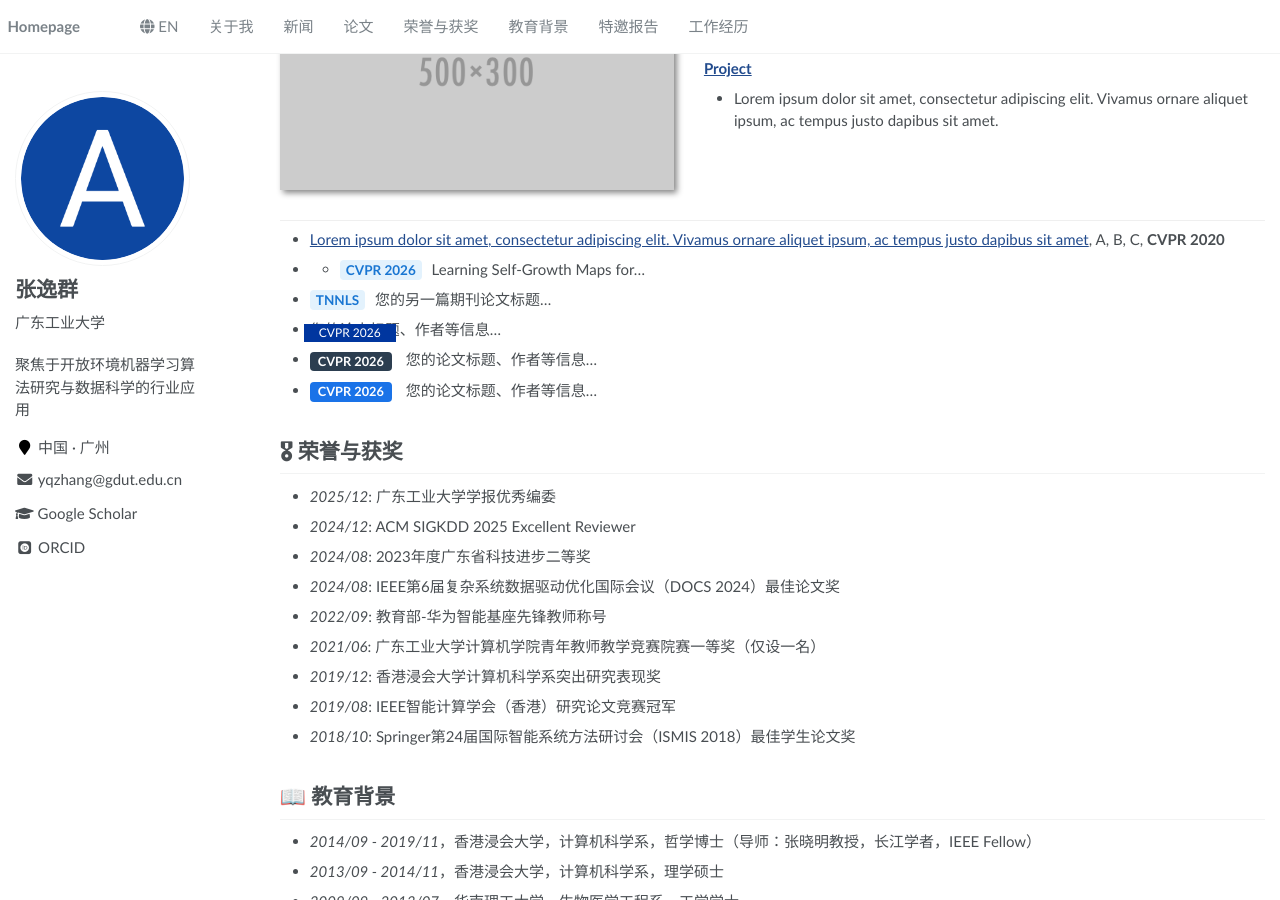
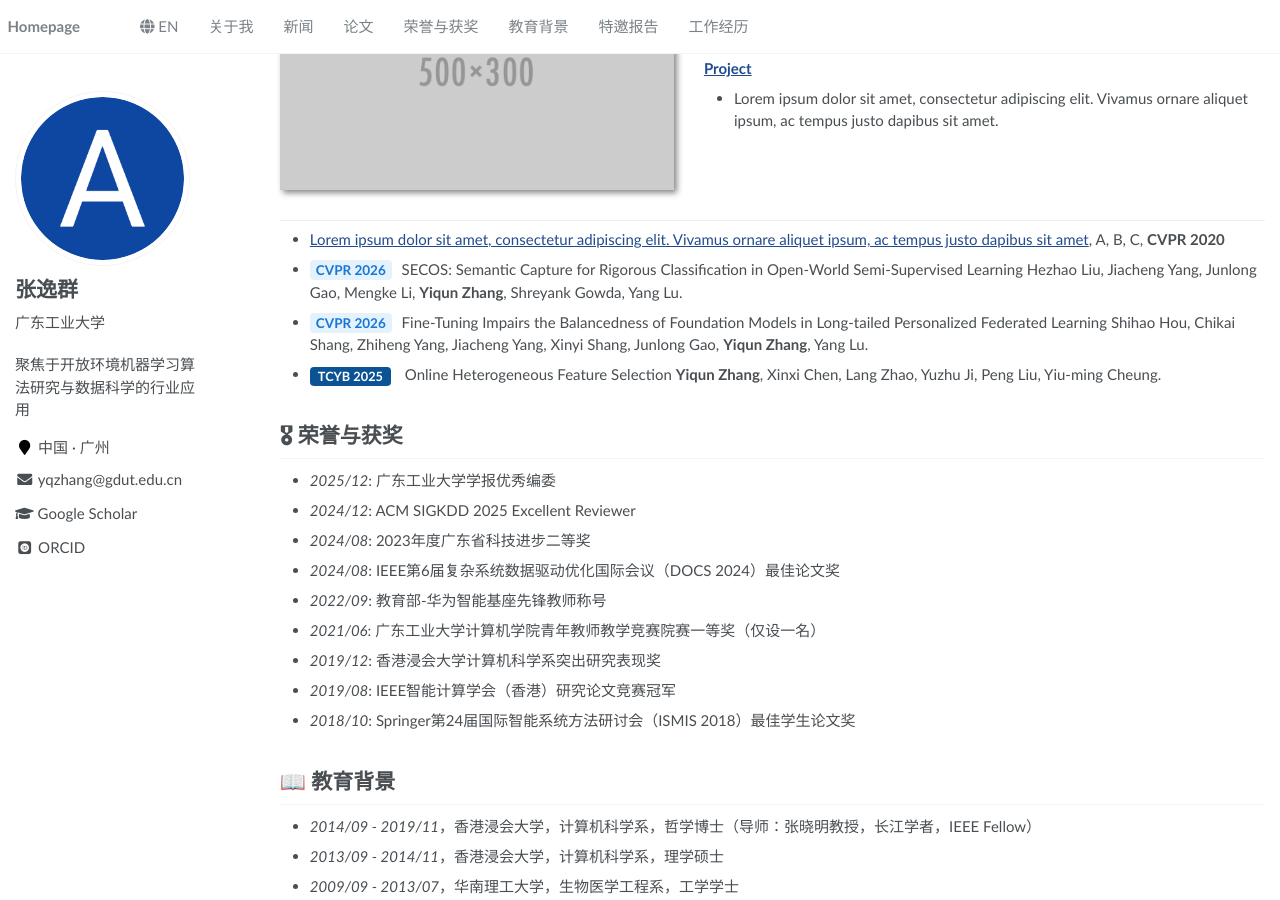
Before and after one commit to yqzhang-Zz/zh, a Jekyll site: the page built from _pages/about.md, in a window 1280 px wide and 900 px high, scrolled down 679 px. Built offline with Jekyll 4.4.1, drawn with Linux system fonts in a browser that asks for light colours; some web fonts are replaced.

Commit message:
Update about.md

```diff
--- a/_pages/about.md
+++ b/_pages/about.md
@@ -56,11 +56,18 @@ redirect_from:
 </div>
 
 - [Lorem ipsum dolor sit amet, consectetur adipiscing elit. Vivamus ornare aliquet ipsum, ac tempus justo dapibus sit amet](https://github.com), A, B, C, **CVPR 2020**
-- - <span style="background-color: #e3f2fd; color: #1976d2; padding: 2px 6px; border-radius: 4px; font-weight: bold; font-size: 0.9em; margin-right: 6px;">CVPR 2026</span> Learning Self-Growth Maps for...
-- <span style="background-color: #e3f2fd; color: #1976d2; padding: 2px 6px; border-radius: 4px; font-weight: bold; font-size: 0.9em; margin-right: 6px;">TNNLS</span> 您的另一篇期刊论文标题...
-- <span class="badge">CVPR 2026</span> 您的论文标题、作者等信息...
-- <span style="display: inline-block; background-color: #2c3e50; color: #ffffff; padding: 2px 8px; border-radius: 4px; font-weight: bold; font-size: 0.85em; margin-right: 10px; vertical-align: middle; line-height: 1.2;">CVPR 2026</span> 您的论文标题、作者等信息...
-- <span style="display: inline-block; background-color: #1a73e8; color: #ffffff; padding: 2px 8px; border-radius: 4px; font-weight: bold; font-size: 0.85em; margin-right: 10px; vertical-align: middle; line-height: 1.2;">CVPR 2026</span> 您的论文标题、作者等信息...
+- <span style="background-color: #e3f2fd; color: #1976d2; padding: 2px 6px; border-radius: 4px; font-weight: bold; font-size: 0.9em; margin-right: 6px;">
+CVPR 2026</span>
+SECOS: Semantic Capture for Rigorous Classification in Open-World Semi-Supervised Learning
+Hezhao Liu, Jiacheng Yang, Junlong Gao, Mengke Li, **Yiqun Zhang**, Shreyank Gowda, Yang Lu.
+- <span style="background-color: #e3f2fd; color: #1976d2; padding: 2px 6px; border-radius: 4px; font-weight: bold; font-size: 0.9em; margin-right: 6px;">
+CVPR 2026</span>
+Fine-Tuning Impairs the Balancedness of Foundation Models in Long-tailed Personalized Federated Learning
+Shihao Hou, Chikai Shang, Zhiheng Yang, Jiacheng Yang, Xinyi Shang, Junlong Gao, **Yiqun Zhang**, Yang Lu.
+- <span style="display: inline-block; background-color: #0b5394; color: #ffffff; padding: 2px 8px; border-radius: 4px; font-weight: bold; font-size: 0.85em; margin-right: 10px; vertical-align: middle; line-height: 1.2;">
+TCYB 2025</span>
+Online Heterogeneous Feature Selection
+**Yiqun Zhang**, Xinxi Chen, Lang Zhao, Yuzhu Ji, Peng Liu, Yiu-ming Cheung.
 
 <span class='anchor' id="honors-and-awards"></span>
 
```
